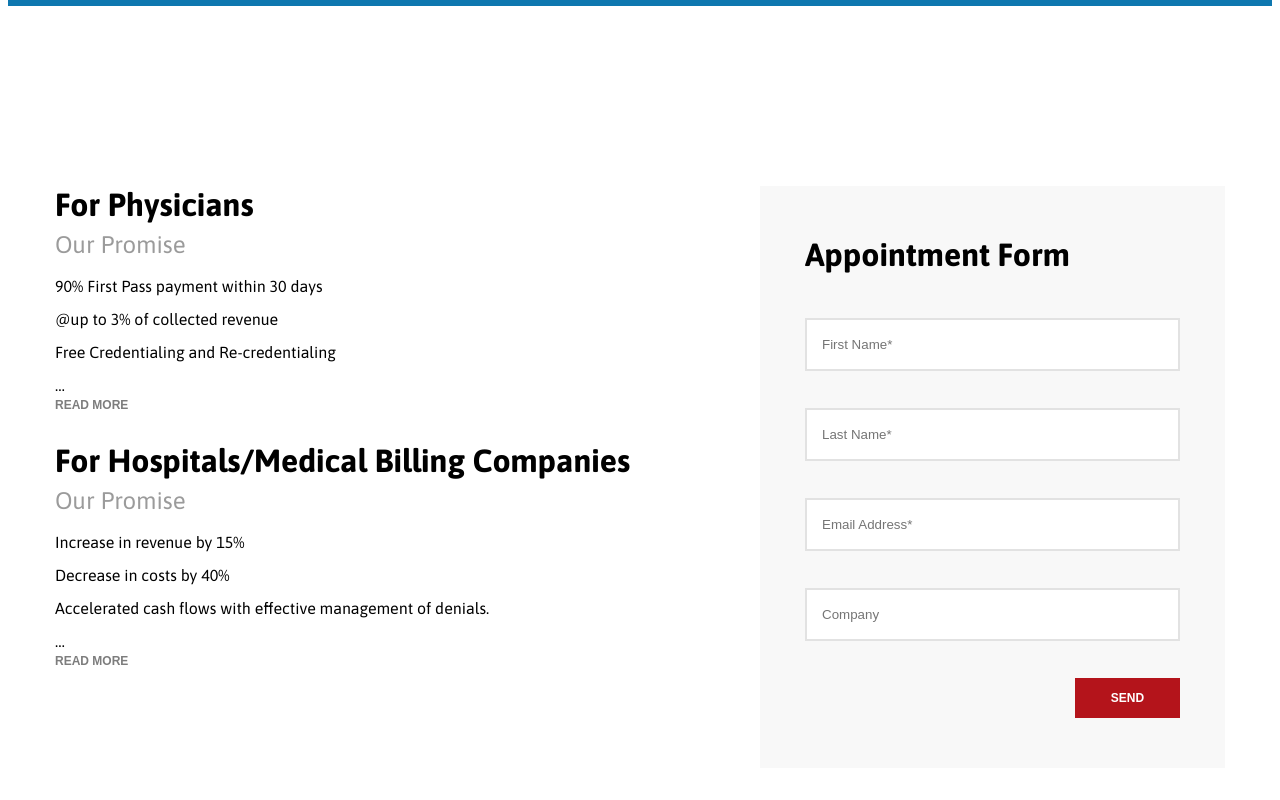
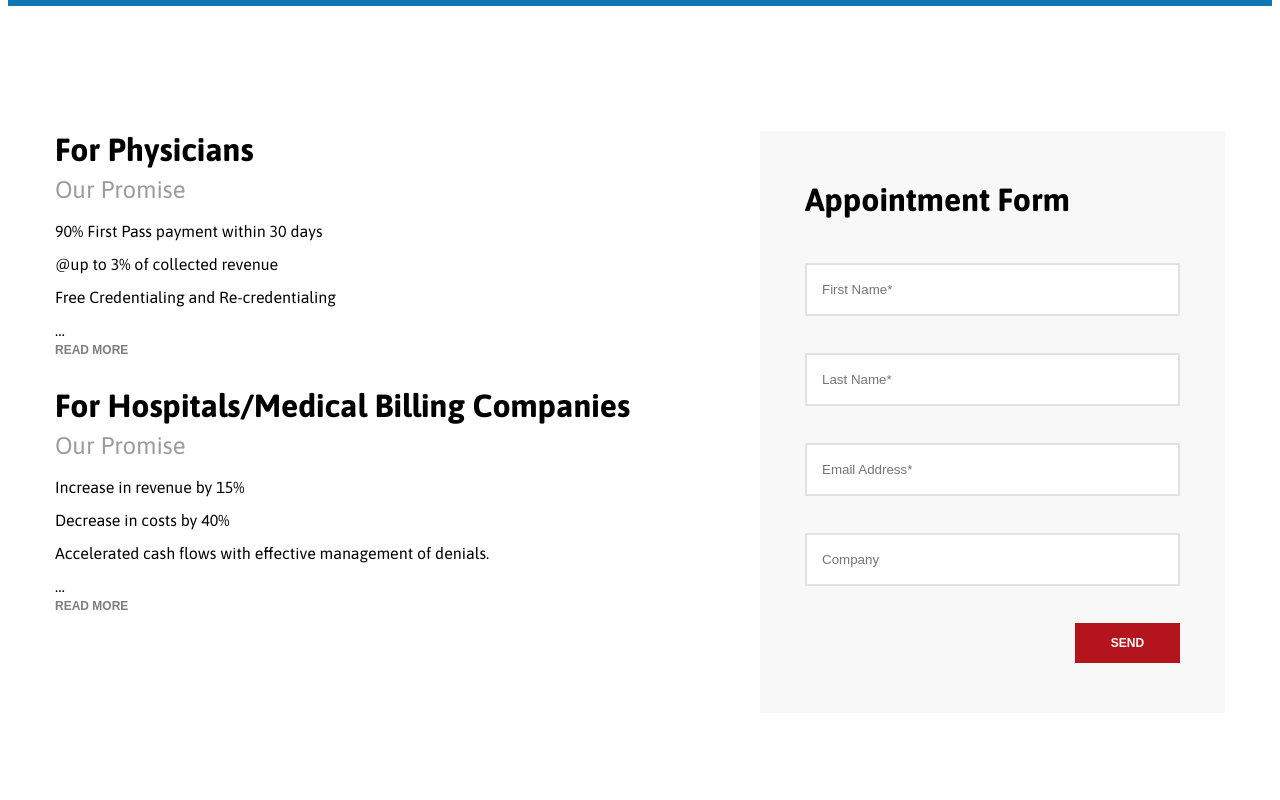
Before and after one commit to Vov4ukz53/medical, a React (Create React App) app: page / in a window 1280 px wide. Shown: the part 3780-4580 px from the top of the page. Built offline with nearby package versions, Linux system fonts and the light colour scheme.

Commit message:
changed margit top for section contuctUs

```diff
--- a/src/features/contactUs/styled.js
+++ b/src/features/contactUs/styled.js
@@ -1,5 +1,5 @@
 import styled from "styled-components";
 
 export const Section = styled.section`
-  margin: 180px 0px 250px 0px;
+  margin: 125px 0px 250px 0px;
 `;
```
